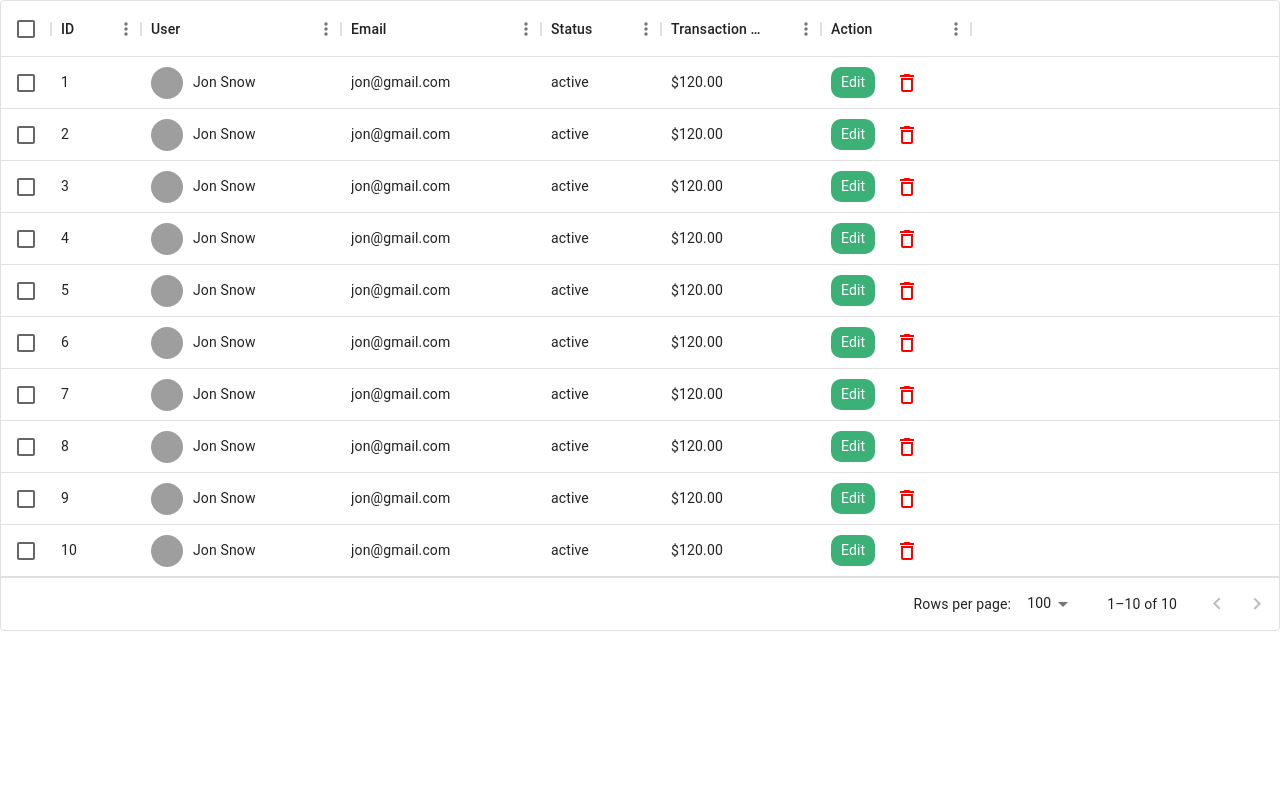
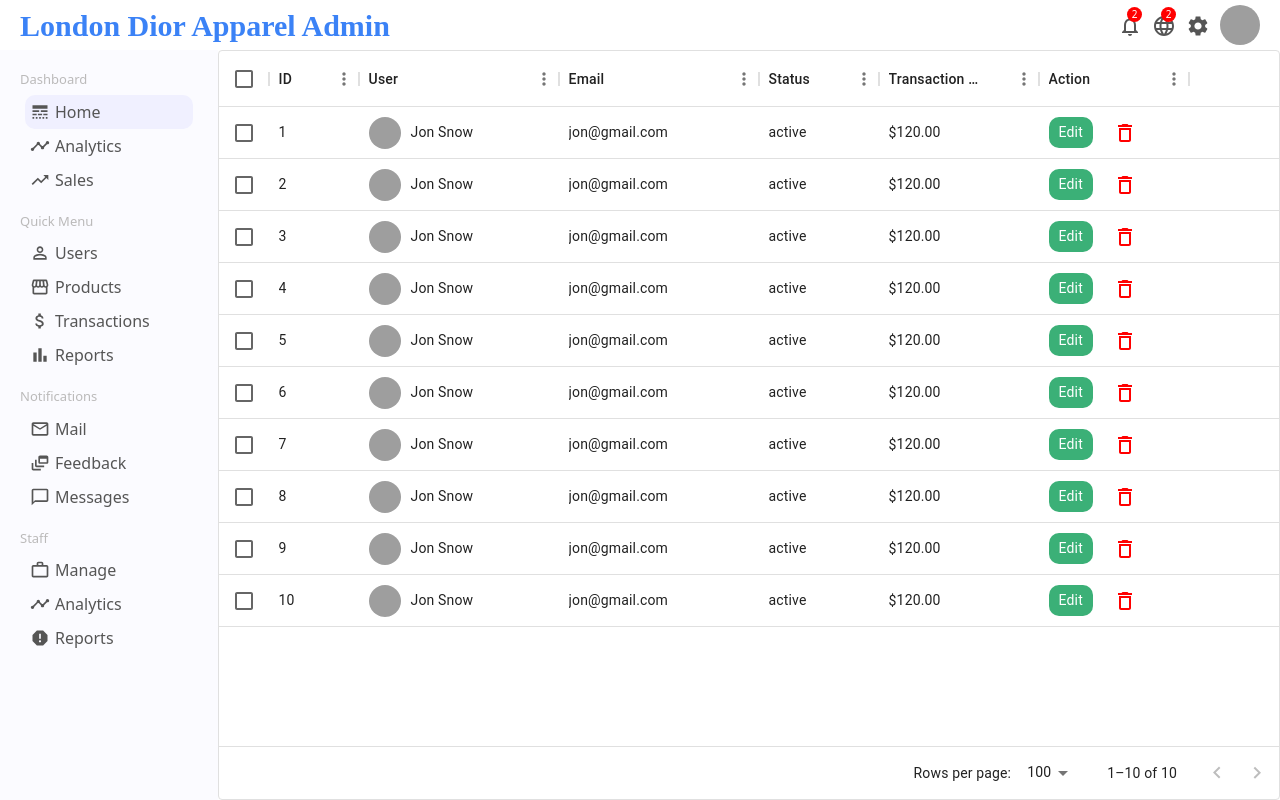
Before and after one commit to NellyNel520/LondonDiorApparel-3.0, a React (Create React App) app in the folder admin/: page /users in a window 1280 px wide. Built offline with nearby package versions, Linux system fonts and the light colour scheme; grey boxes are pictures that could not be loaded; a web font is replaced by a local one.

Commit message:
added top and side bar to userlist page

```diff
--- a/admin/src/App.js
+++ b/admin/src/App.js
@@ -23,7 +23,7 @@
 
 				<Route path="/" element={<Home />} />
 				<Route path="/users" element={<UserList />} />
-				<Route path="/user" element={<User />} />
+				<Route path="/user/:userId" element={<User />} />
 				<Route path="/newUser" element={<NewUser />} />
 				<Route path="/product/:productId" element={<Product />} />
         <Route path="/products" element={<ProductList />} />
--- a/admin/src/pages/userList/UserList.jsx
+++ b/admin/src/pages/userList/UserList.jsx
@@ -4,6 +4,9 @@
 import { userRows } from "../../dummyData";
 import { Link } from "react-router-dom";
 import { useState } from "react";
+import Sidebar from '../../components/sidebar/Sidebar'
+import Topbar from '../../components/topbar/Topbar'
+import '../../styles/App.css'
 
 export default function UserList() {
   const [data, setData] = useState(userRows);
@@ -59,6 +62,12 @@
   ];
 
   return (
+    <div>
+    <Topbar />
+      <div className="flex">
+      <Sidebar />
+
+
     <div className="userList">
       <DataGrid
         rows={data}
@@ -68,5 +77,7 @@
         checkboxSelection
       />
     </div>
+    </div>
+    </div>
   );
 }
```
